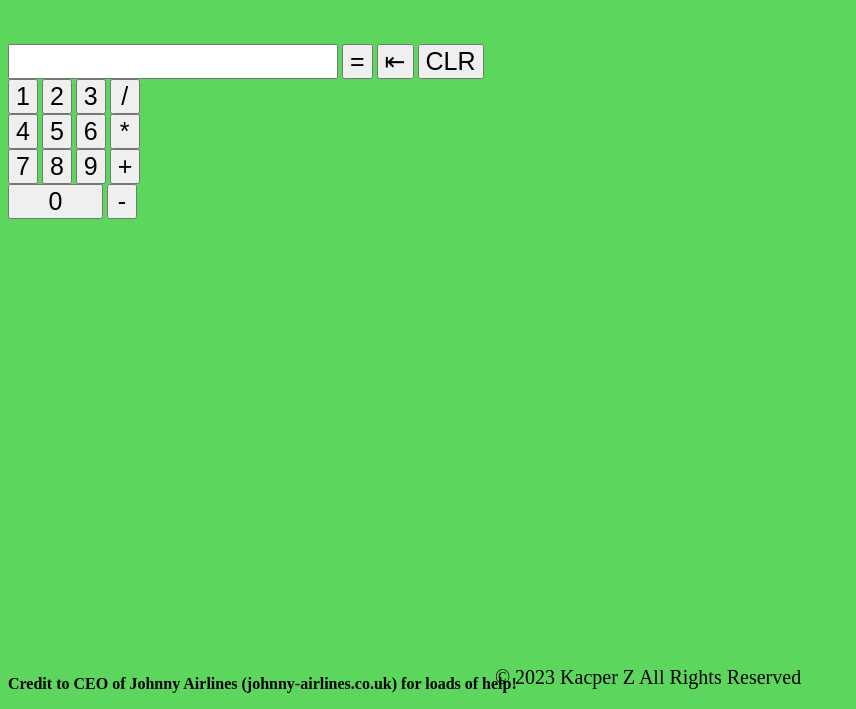
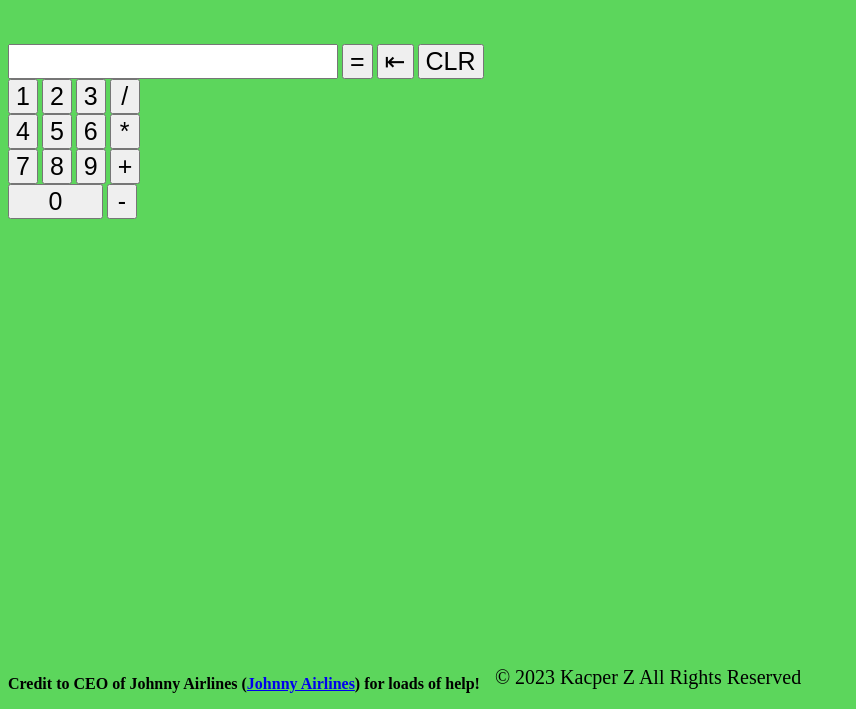
Before and after one commit to kacpers-services/kacpers-services.github.io, a plain HTML site: page calculator.html in a window 1280 px wide. Shown: the part 91-800 px from the top of the page, without its empty margins (0-856 px from the left). Drawn offline with Linux system fonts and the light colour scheme.

Commit message:
Update calculator.html

```diff
--- a/calculator.html
+++ b/calculator.html
@@ -33,7 +33,7 @@ font-size:25;
 <br>
 <input style="width:95px;" type="button" value="0" onclick="display('0')">
 <input style="width:30px;text-align:center;"type="button" value="-" onclick="display('-')">
-<p style="position: fixed;bottom:0;width:100%;"><b>Credit to CEO of Johnny Airlines (johnny-airlines.co.uk) for loads of help!</b></p>
+<p style="position: fixed;bottom:0;width:100%;"><b>Credit to CEO of Johnny Airlines (<a href=johnny-airlines.co.uk>Johnny Airlines</a>) for loads of help!</b></p>
 
 
 
```
